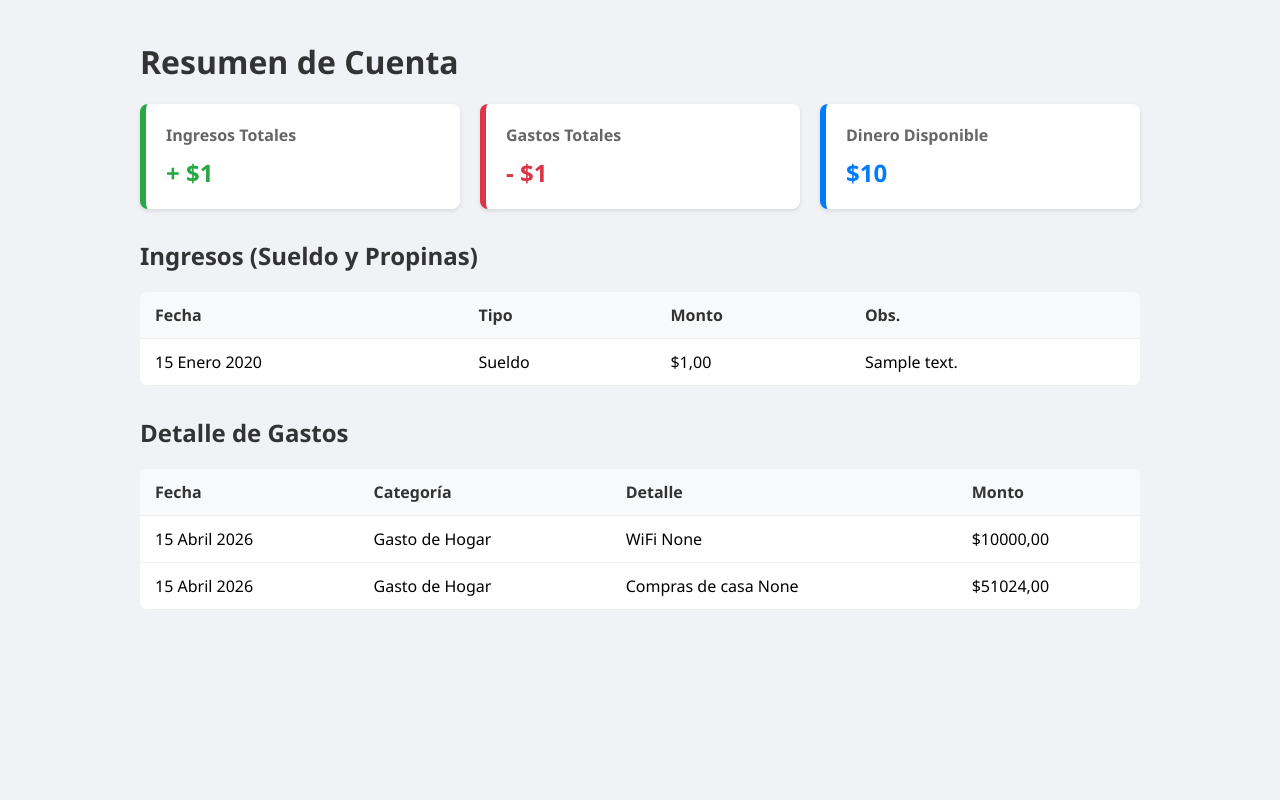
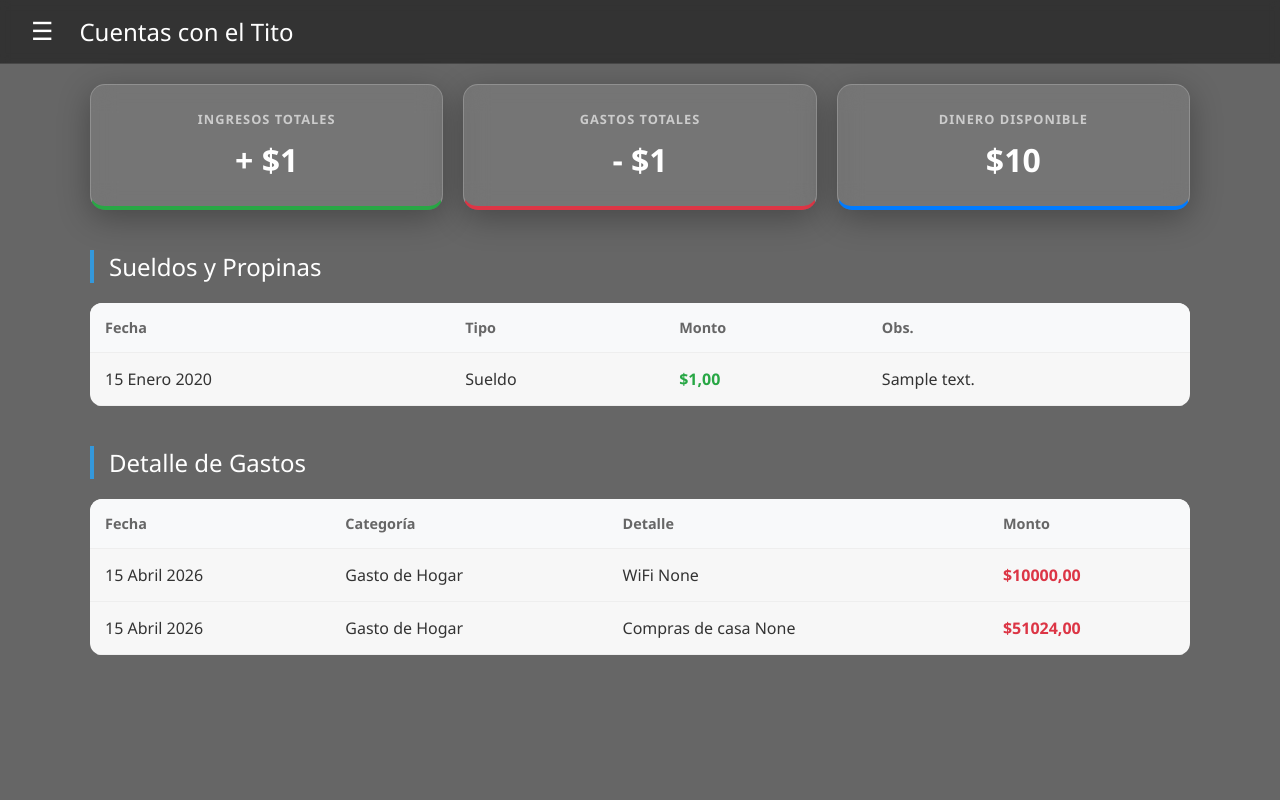
Before and after one commit to bautirivas106-rgb/calculo-de-gastos, a Django app: template gastos/templates/gastos/lista.html in a window 1280 px wide. Run offline with Django 5.2, Linux system fonts and the light colour scheme; data comes from the database, SQL or seed files in the repository; both versions use the stored data as it was after the commit; tables that the repository leaves empty hold one stand-in row (values such as "Sample post"); the template is opened without the code that fills it: values that come from a table or form of the project are taken from there, most other values are stand-ins (such as "Sample title", 1, 10 or a date in 2020).

Commit message:
mejoras visuales

```diff
--- a/config/settings.py
+++ b/config/settings.py
@@ -81,5 +81,10 @@
 USE_I18N = True
 USE_TZ = True
 
+import os
+
 STATIC_URL = 'static/'
+STATICFILES_DIRS = [
+    os.path.join(BASE_DIR, 'static'),
+]
 DEFAULT_AUTO_FIELD = 'django.db.models.BigAutoField'
--- a/config/urls.py
+++ b/config/urls.py
@@ -15,8 +15,16 @@
     2. Add a URL to urlpatterns:  path('blog/', include('blog.urls'))
 """
 from django.contrib import admin
-from django.urls import path
+from django.urls import path, include
+from django.conf import settings # <--- Agregar esto
+from django.conf.urls.static import static # <--- Agregar esto
+from gastos.views import lista_gastos
 
 urlpatterns = [
-    path('', admin.site.urls),
+    path('admin/', admin.site.register),
+    path('', lista_gastos, name='lista_gastos'),
 ]
+
+# AGREGÁ ESTO AL FINAL DE TODO:
+if settings.DEBUG:
+    urlpatterns += static(settings.STATIC_URL, document_root=settings.STATIC_ROOT)
--- a/gastos/templates/gastos/lista.html
+++ b/gastos/templates/gastos/lista.html
@@ -1,31 +1,149 @@
+{% load static %}
 <!DOCTYPE html>
 <html lang="es">
 <head>
     <meta charset="UTF-8">
-    <title>Balance: Sueldos y Gastos</title>
+    <meta name="viewport" content="width=device-width, initial-scale=1.0">
+    <title>Cuentas con el Tito</title>
     <style>
-        body { font-family: 'Segoe UI', Tahoma, Geneva, Verdana, sans-serif; margin: 40px; background-color: #f0f2f5; }
-        .container { max-width: 1000px; margin: auto; }
-        h1, h2 { color: #333; }
+        :root {
+            --sidebar-width: 250px;
+            --primary-color: #2c3e50;
+            --accent-color: #3498db;
+        }
 
-        /* Estilo de las tarjetas de balance */
-        .balance-cards { display: flex; gap: 20px; margin-bottom: 30px; }
-        .card { flex: 1; padding: 20px; background: white; border-radius: 8px; box-shadow: 0 2px 4px rgba(0,0,0,0.1); }
-        .card strong { display: block; margin-bottom: 10px; color: #666; }
-        .card span { font-size: 1.5em; font-weight: bold; }
+        body {
+            margin: 0;
+            font-family: 'Segoe UI', Tahoma, Geneva, Verdana, sans-serif;
+            /* La imagen del Tito con un degradado oscuro para que se lean bien los datos */
+            background: linear-gradient(rgba(0,0,0,0.6), rgba(0,0,0,0.6)),
+                        url("{% static 'images/fondo.png' %}") no-repeat center center fixed;
+            background-size: cover;
+            min-height: 100vh;
+            color: white;
+        }
 
-        .ingresos { border-left: 6px solid #28a745; color: #28a745; }
-        .gastos { border-left: 6px solid #dc3545; color: #dc3545; }
-        .balance { border-left: 6px solid #007bff; color: #007bff; }
+        /* --- Menú Lateral (Sidebar) --- */
+        .sidebar {
+            height: 100%;
+            width: 0;
+            position: fixed;
+            z-index: 1000;
+            top: 0;
+            left: 0;
+            background-color: rgba(44, 62, 80, 0.95);
+            backdrop-filter: blur(10px);
+            overflow-x: hidden;
+            transition: 0.3s;
+            padding-top: 60px;
+        }
 
-        table { width: 100%; border-collapse: collapse; background: white; margin-bottom: 30px; border-radius: 8px; overflow: hidden; }
-        th, td { padding: 12px 15px; text-align: left; border-bottom: 1px solid #eee; }
-        th { background-color: #f8f9fa; color: #333; }
+        .sidebar a {
+            padding: 15px 25px;
+            text-decoration: none;
+            font-size: 1.1rem;
+            color: #ecf0f1;
+            display: block;
+            transition: 0.2s;
+        }
+
+        .sidebar a:hover { background-color: var(--accent-color); }
+
+        .sidebar .closebtn {
+            position: absolute;
+            top: 10px;
+            right: 25px;
+            font-size: 36px;
+            cursor: pointer;
+        }
+
+        /* --- Barra Superior --- */
+        .top-navbar {
+            background: rgba(0, 0, 0, 0.5);
+            backdrop-filter: blur(5px);
+            padding: 15px 25px;
+            display: flex;
+            align-items: center;
+            position: sticky;
+            top: 0;
+            z-index: 900;
+            border-bottom: 1px solid rgba(255,255,255,0.1);
+        }
+
+        .openbtn {
+            font-size: 25px;
+            cursor: pointer;
+            background: none;
+            border: none;
+            color: white;
+            margin-right: 20px;
+        }
+
+        /* --- Contenedor Principal --- */
+        .container {
+            max-width: 1100px;
+            margin: auto;
+            padding: 20px;
+            transition: margin-left .3s;
+        }
+
+        /* --- Tarjetas Dashboard --- */
+        .balance-cards {
+            display: grid;
+            grid-template-columns: repeat(auto-fit, minmax(280px, 1fr));
+            gap: 20px;
+            margin-bottom: 40px;
+        }
+
+        .card {
+            background: rgba(255, 255, 255, 0.1);
+            backdrop-filter: blur(12px);
+            padding: 25px;
+            border-radius: 15px;
+            border: 1px solid rgba(255, 255, 255, 0.2);
+            text-align: center;
+            box-shadow: 0 8px 32px rgba(0,0,0,0.3);
+        }
+
+        .card strong { display: block; margin-bottom: 10px; color: #ccc; text-transform: uppercase; font-size: 0.8rem; letter-spacing: 1px; }
+        .card span { font-size: 2rem; font-weight: bold; }
+
+        .ingresos { border-bottom: 4px solid #28a745; }
+        .gastos { border-bottom: 4px solid #dc3545; }
+        .balance { border-bottom: 4px solid #007bff; }
+
+        /* --- Tablas --- */
+        h2 { margin-top: 40px; font-weight: 300; border-left: 4px solid var(--accent-color); padding-left: 15px; }
+
+        .table-container {
+            background: rgba(255, 255, 255, 0.95);
+            border-radius: 12px;
+            overflow: hidden;
+            margin-bottom: 30px;
+        }
+
+        table { width: 100%; border-collapse: collapse; color: #333; }
+        th, td { padding: 15px; text-align: left; border-bottom: 1px solid #eee; }
+        th { background: #f8f9fa; color: #666; font-size: 0.9rem; }
+        tr:hover { background: #f1f1f1; }
     </style>
 </head>
 <body>
-    <div class="container">
-        <h1>Resumen de Cuenta</h1>
+
+    <div id="mySidebar" class="sidebar">
+        <span class="closebtn" onclick="closeNav()">&times;</span>
+        <a href="/admin/ingresos/ingreso/add/">💰 Cargar Ingreso</a>
+        <a href="/admin/gastos/gasto/add/">💸 Cargar Gasto</a>
+        <hr style="border-color: rgba(255,255,255,0.1); margin: 10px 0;">
+        <a href="/admin/">⚙️ Configuración</a>
+    </div>
+
+    <div class="top-navbar">
+        <button class="openbtn" onclick="openNav()">&#9776;</button>
+        <h2 style="margin: 0; border: none; padding: 0;">Cuentas con el Tito</h2>
+    </div>
+
+    <div class="container" id="main">
 
         <div class="balance-cards">
             <div class="card ingresos">
@@ -42,7 +160,8 @@
             </div>
         </div>
 
-        <h2>Ingresos (Sueldo y Propinas)</h2>
+        <h2>Sueldos y Propinas</h2>
+        <div class="table-container">
             <table>
                 <thead>
                     <tr>
@@ -57,14 +176,16 @@
                     <tr>
                         <td>{{ ingreso.fecha }}</td>
                         <td>{{ ingreso.get_tipo_display }}</td>
-                    <td>${{ ingreso.monto }}</td>
+                        <td style="color: #28a745; font-weight: bold;">${{ ingreso.monto }}</td>
                         <td>{{ ingreso.descripcion|default:"" }}</td>
                     </tr>
                     {% endfor %}
                 </tbody>
             </table>
+        </div>
 
         <h2>Detalle de Gastos</h2>
+        <div class="table-container">
             <table>
                 <thead>
                     <tr>
@@ -84,11 +205,24 @@
                             {{ gasto.get_sub_boludo_display }}
                             {% if gasto.servicio_especifico %}({{ gasto.get_servicio_especifico_display }}){% endif %}
                         </td>
-                    <td>${{ gasto.monto }}</td>
+                        <td style="color: #dc3545; font-weight: bold;">${{ gasto.monto }}</td>
                     </tr>
                     {% endfor %}
                 </tbody>
             </table>
         </div>
+    </div>
+
+    <script>
+        function openNav() {
+            document.getElementById("mySidebar").style.width = "250px";
+        }
+
+        function closeNav() {
+            document.getElementById("mySidebar").style.width = "0";
+        }
+    </script>
 </body>
 </html>
+</body>
+</html>
```
Also changed, not shown: gastos/views.py (+6 -4 lines), db.sqlite3, static/images/fondo.png (added). Lines whose indentation alone changed are shown as unchanged.
